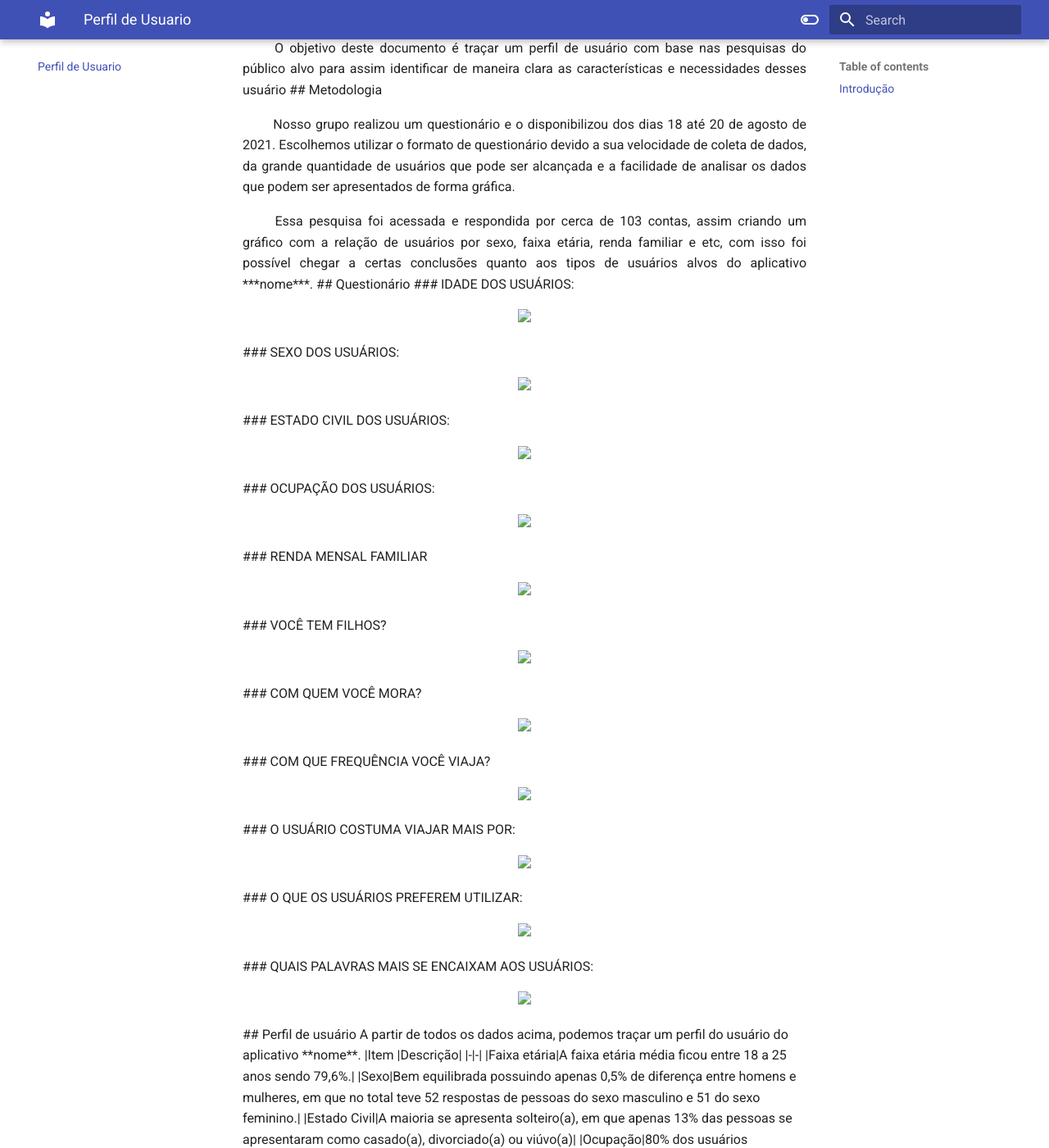
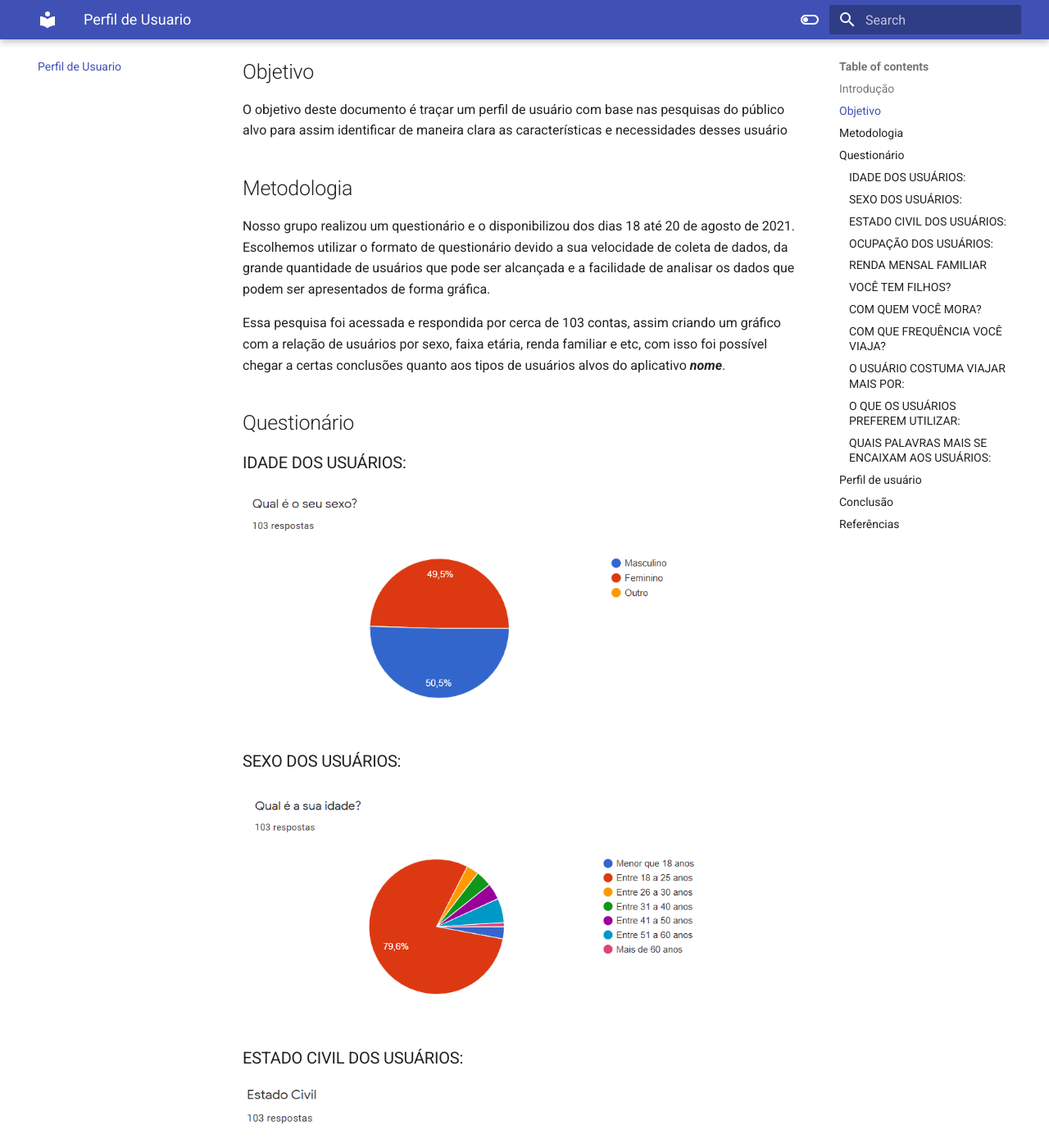
Before and after one commit to IHC-Grupo-1/Documentation, an MkDocs documentation site: the page built from docs/perfil_de_usuario.md, in a window 1280 px wide and 1400 px high, scrolled down 428 px. Shown: the whole window at 82% size. Built offline with MkDocs 1.6.1 and Material for MkDocs 9.7.7, drawn with Linux system fonts in a browser that asks for light colours; some of the changed text lies outside the part shown.

Commit message:
bugs_image_perfil

```diff
--- a/docs/perfil_de_usuario.md
+++ b/docs/perfil_de_usuario.md
@@ -1,103 +1,89 @@
 # Perfil de Usuário
-
 
 ## Introdução
 
-<p align="justify"> &emsp;&emsp;
-A fim de conseguir realizar uma análise de usuário bem consistente é importante fazer uma análise de diversos outros dados e fatores que nos permitem abordar e categorizar os usuários da plataforma, em que, de acordo com Courage e Baxter, o primeiro passo para registrarmos nosso entendimento sobre os usuários é traçarmos um perfil deles, realizando perguntas do tipo: Quem são? Quais são seus objetivos? e etc. Isso nos ajuda a entender para quem estamos construindo o produto, com isso em mente, o nosso grupo fez um questionário a fim de obter esses  dados.
+A fim de conseguir realizar uma análise de usuário bem consistente é importante fazer uma análise de diversos outros dados e fatores que nos permitem abordar e categorizar os usuários da plataforma, em que, de acordo com Courage e Baxter, o primeiro passo para registrarmos nosso entendimento sobre os usuários é traçarmos um perfil deles, realizando perguntas do tipo: Quem são? Quais são seus objetivos? e etc. Isso nos ajuda a entender para quem estamos construindo o produto, com isso em mente, o nosso grupo fez um questionário a fim de obter esses dados.
 
 ## Objetivo
 
-<p align="justify"> &emsp;&emsp;
 O objetivo deste documento é traçar um perfil de usuário com base nas pesquisas do público alvo para assim identificar de maneira clara as características e necessidades desses usuário
 
 ## Metodologia
 
-<p align="justify"> &emsp;&emsp;
 Nosso grupo realizou um questionário e o disponibilizou dos dias 18 até 20 de agosto de 2021. Escolhemos utilizar o formato de questionário devido a sua velocidade de coleta de dados, da grande quantidade de usuários que pode ser alcançada e a facilidade de analisar os dados que podem ser apresentados de forma gráfica.
-<p align="justify"> &emsp;&emsp;
-Essa pesquisa foi acessada e respondida por cerca de 103 contas, assim criando um gráfico com a relação de usuários por sexo, faixa etária, renda familiar e etc, com isso foi possível chegar a certas conclusões quanto aos tipos de usuários alvos do aplicativo ***nome***.
+
+Essa pesquisa foi acessada e respondida por cerca de 103 contas, assim criando um gráfico com a relação de usuários por sexo, faixa etária, renda familiar e etc, com isso foi possível chegar a certas conclusões quanto aos tipos de usuários alvos do aplicativo **_nome_**.
 
 ## Questionário
 
 ### IDADE DOS USUÁRIOS:
-<p align="center">
-	<img src="./assets/questionario/SEXO.PNG" width="60%" height="30%">
-</p>
+
+![Idade](./assets/questionario/idade.png)
 
 ### SEXO DOS USUÁRIOS:
-<p align="center">
-	<img src="./assets/questionario/IDADE.PNG" width="60%" height="30%">
-</p>
+
+![Sexo](./assets/questionario/sexo.png)
 
 ### ESTADO CIVIL DOS USUÁRIOS:
-<p align="center">
-	<img src="./assets/questionario/ESTADO.PNG" width="60%" height="30%">
-</p>
+
+![Estado](./assets/questionario/estado.png)
 
 ### OCUPAÇÃO DOS USUÁRIOS:
-<p align="center">
-	<img src="./assets/questionario/OCUPAÇÃO.PNG" width="60%" height="30%">
-</p>
+
+![Ocupação](./assets/questionario/ocupação.png)
 
 ### RENDA MENSAL FAMILIAR
-<p align="center">
-	<img src="./assets/questionario/RENDA.PNG" width="60%" height="30%">
-</p>
+
+![Renda](./assets/questionario/renda.png)
 
 ### VOCÊ TEM FILHOS?
-<p align="center">
-	<img src="./assets/questionario/FILHOS.PNG" width="60%" height="30%">
-</p>
+
+![Filhos](./assets/questionario/filhos.png)
 
 ### COM QUEM VOCÊ MORA?
-<p align="center">
-	<img src="./assets/questionario/MORADIA.PNG" width="60%" height="30%">
-</p>
+
+![Moradia](./assets/questionario/moradia.png)
 
 ### COM QUE FREQUÊNCIA VOCÊ VIAJA?
-<p align="center">
-	<img src="./assets/questionario/VIAJA.PNG" width="60%" height="30%">
-</p>
+
+![Viaja](./assets/questionario/viaja.png)
 
 ### O USUÁRIO COSTUMA VIAJAR MAIS POR:
-<p align="center">
-	<img src="./assets/questionario/MOTIVO.PNG" width="60%" height="30%">
-</p>
+
+![Motivo](./assets/questionario/motivo.png)
 
 ### O QUE OS USUÁRIOS PREFEREM UTILIZAR:
-<p align="center">
-	<img src="./assets/questionario/PREFERENCIA.PNG" width="60%" height="30%">
-</p>
+
+![Preferencia](./assets/questionario/preferencia.png)
 
 ### QUAIS PALAVRAS MAIS SE ENCAIXAM AOS USUÁRIOS:
-<p align="center">
-	<img src="./assets/questionario/ENCAixa.PNG" width="60%" height="30%">
-</p>
 
+![Encaixa](./assets/questionario/encaixa.png)
 
 ## Perfil de usuário
+
 A partir de todos os dados acima, podemos traçar um perfil do usuário do aplicativo **nome**.
 
-|Item |Descrição|
-|-|-|
-|Faixa etária|A faixa etária média ficou  entre 18 a 25 anos sendo 79,6%.|
-|Sexo|Bem equilibrada possuindo apenas 0,5% de diferença entre homens e mulheres, em que no total teve 52 respostas de pessoas do sexo masculino e 51 do sexo feminino.|
-|Estado Civil|A maioria se apresenta solteiro(a), em que apenas 13% das pessoas se apresentaram como casado(a), divorciado(a) ou viúvo(a)|
-|Ocupação|80% dos usuários responderam estar ainda estudando em que o restante ficou entre Trabalhando/Estagiando ou aposentado.|
-|Renda Mensal Familiar|35,9% dos usuários responderam entre 4 a 11, seguido de 0 a 2 salários mínimos respondido por 21,4% e depois de 2 0 a 4 por 19,4% dos usuários.|
-|Você tem filhos?|A maioria apresenta não ter nenhum filho, em que apenas 6,8% marcaram que possui apenas 1 e 8,7% colocaram possuir 2 ou mais.|
-|Com quem você mora?|A maioria dos usuários responderam que moram com a família, sendo representada por 90,3% do total, a outra porcentagem se dividiu parcialmente entre morar sozinho ou com o parceiro(a).|
-|Frequência de viagem:|Com respostas mais divididas em que 45% viajam apenas uma vez por ano, 23,4% viajam 2 vezes por ano e 20,4% viajam 1 vez entre 2 anos.|
-|Você costuma viajar mais por:|Viajar por Lazer foi a opção mais comum, sendo 51,5% porém 45,6% responderam viajar mais por família, interessantemente nenhum usuário respondeu viajar por trabalho, provavelmente sendo um fator que a maioria que respondeu o questionário ainda estar estudando.|
-|Você prefere utilizar em viagens:|Por uma grande margem, as pessoas preferem viajar utilizando a internet e aplicativos, apresentando 86,4% do total, em que 11,7% não utilizam nada e surpreendentemente ninguém marcou que prefere utilizar guias e mapas físicos.|
-|Com quais palavras você mais se encaixa:|Com duas respostas bem divididas a opção mais escolhida foi: Aventureiro, novas experiências e “topa tudo”, com 41,7% dos votos, porém logo em seguida os usuários marcaram a opção: Caseiro, Doméstico, “conforto de casa” .|
+| Item                                     | Descrição                                                                                                                                                                                                                                                            |
+| ---------------------------------------- | -------------------------------------------------------------------------------------------------------------------------------------------------------------------------------------------------------------------------------------------------------------------- |
+| Faixa etária                             | A faixa etária média ficou entre 18 a 25 anos sendo 79,6%.                                                                                                                                                                                                           |
+| Sexo                                     | Bem equilibrada possuindo apenas 0,5% de diferença entre homens e mulheres, em que no total teve 52 respostas de pessoas do sexo masculino e 51 do sexo feminino.                                                                                                    |
+| Estado Civil                             | A maioria se apresenta solteiro(a), em que apenas 13% das pessoas se apresentaram como casado(a), divorciado(a) ou viúvo(a)                                                                                                                                          |
+| Ocupação                                 | 80% dos usuários responderam estar ainda estudando em que o restante ficou entre Trabalhando/Estagiando ou aposentado.                                                                                                                                               |
+| Renda Mensal Familiar                    | 35,9% dos usuários responderam entre 4 a 11, seguido de 0 a 2 salários mínimos respondido por 21,4% e depois de 2 0 a 4 por 19,4% dos usuários.                                                                                                                      |
+| Você tem filhos?                         | A maioria apresenta não ter nenhum filho, em que apenas 6,8% marcaram que possui apenas 1 e 8,7% colocaram possuir 2 ou mais.                                                                                                                                        |
+| Com quem você mora?                      | A maioria dos usuários responderam que moram com a família, sendo representada por 90,3% do total, a outra porcentagem se dividiu parcialmente entre morar sozinho ou com o parceiro(a).                                                                             |
+| Frequência de viagem:                    | Com respostas mais divididas em que 45% viajam apenas uma vez por ano, 23,4% viajam 2 vezes por ano e 20,4% viajam 1 vez entre 2 anos.                                                                                                                               |
+| Você costuma viajar mais por:            | Viajar por Lazer foi a opção mais comum, sendo 51,5% porém 45,6% responderam viajar mais por família, interessantemente nenhum usuário respondeu viajar por trabalho, provavelmente sendo um fator que a maioria que respondeu o questionário ainda estar estudando. |
+| Você prefere utilizar em viagens:        | Por uma grande margem, as pessoas preferem viajar utilizando a internet e aplicativos, apresentando 86,4% do total, em que 11,7% não utilizam nada e surpreendentemente ninguém marcou que prefere utilizar guias e mapas físicos.                                   |
+| Com quais palavras você mais se encaixa: | Com duas respostas bem divididas a opção mais escolhida foi: Aventureiro, novas experiências e “topa tudo”, com 41,7% dos votos, porém logo em seguida os usuários marcaram a opção: Caseiro, Doméstico, “conforto de casa” .                                        |
 
 ## Conclusão
-<p align="justify"> &emsp;&emsp;
-Pode-se então concluir que a maioria dos usuários possuem entre 18 e 25 anos, tendo uma distribuição bem igual entre homens e mulheres, em que esses são  geralmente estudantes, solteiros(as) , sem filhos. Viajam apenas 1 vez ao ano, provavelmente por lazer e nessas viagens eles preferem utilizar aplicativos e a internet para poderem se guiar.
 
+Pode-se então concluir que a maioria dos usuários possuem entre 18 e 25 anos, tendo uma distribuição bem igual entre homens e mulheres, em que esses são geralmente estudantes, solteiros(as) , sem filhos. Viajam apenas 1 vez ao ano, provavelmente por lazer e nessas viagens eles preferem utilizar aplicativos e a internet para poderem se guiar.
 
 ## Referências
-BARBOSA, Simone; SILVA, Bruno. "Interação Humano-Computador". Elsevier Editora Ltda, 2010.
-COURAGE,C;BAXTER, K.Understanding your users: a practical guide to user requirements, methods, tools and technique. San Francisco. CA: Morgan Kaufmann Publishers 2005.
+
+> BARBOSA, Simone; SILVA, Bruno. "Interação Humano-Computador". Elsevier Editora Ltda, 2010.
+
+> COURAGE,C;BAXTER, K.Understanding your users: a practical guide to user requirements, methods, tools and technique. San Francisco. CA: Morgan Kaufmann Publishers 2005.
```
Also changed, not shown: docs/assets/questionario/encaixa.png (renamed from docs/assets/questionario/ENCAixa.PNG), docs/assets/questionario/estado.png (renamed from docs/assets/questionario/ESTADO.PNG), docs/assets/questionario/filhos.png (renamed from docs/assets/questionario/FILHOS.PNG), docs/assets/questionario/idade.png (renamed from docs/assets/questionario/IDADE.PNG), docs/assets/questionario/moradia.png (renamed from docs/assets/questionario/MORADIA.PNG), docs/assets/questionario/motivo.png (renamed from docs/assets/questionario/MOTIVO.PNG), docs/assets/questionario/ocupação.png (renamed from docs/assets/questionario/OCUPAÇÃO.PNG), docs/assets/questionario/preferencia.png (renamed from docs/assets/questionario/PREFERENCIA.PNG), docs/assets/questionario/renda.png (renamed from docs/assets/questionario/RENDA.PNG), docs/assets/questionario/sexo.png (renamed from docs/assets/questionario/SEXO.PNG), docs/assets/questionario/viaja.png (renamed from docs/assets/questionario/VIAJA.PNG).
